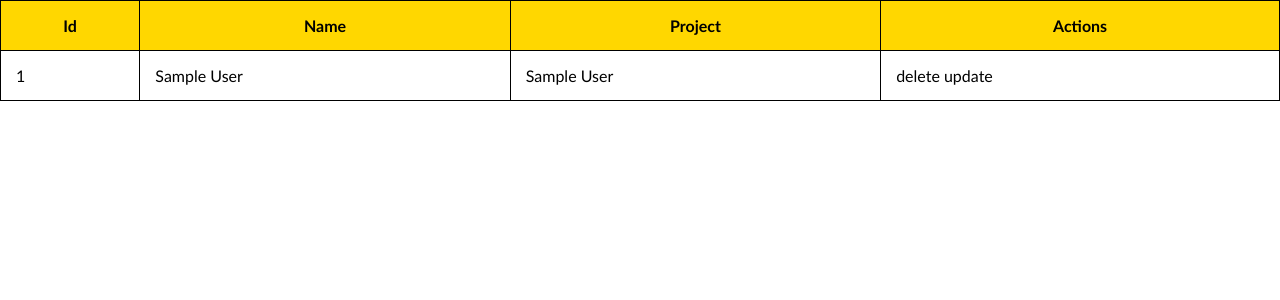
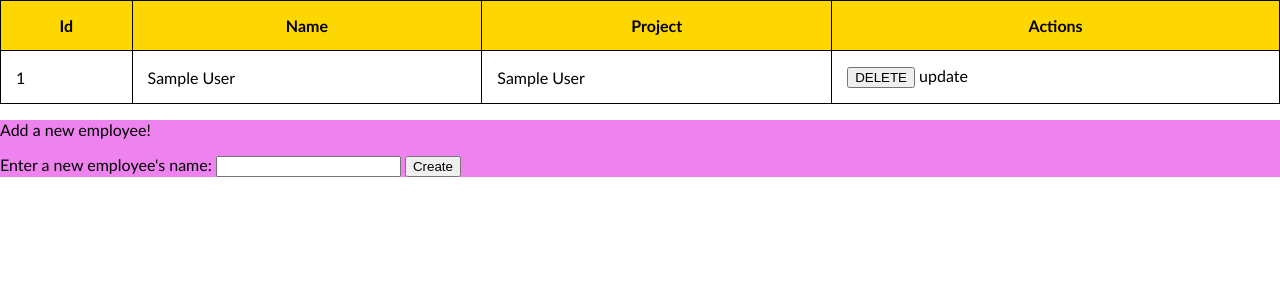
Before and after one commit to vikontrimaite/projects-managment-system, a PHP site: page /employees.php in a window 1280 px wide. Shown: the part 112-412 px from the top of the page. Run offline with PHP 8.4, Linux system fonts and the light colour scheme; tables that the repository leaves empty or names only in its code hold one stand-in row (values such as "Sample post").

Commit message:
delete employee

```diff
--- a/employees.php
+++ b/employees.php
@@ -14,6 +14,32 @@ include('head.php');
 
 include('header.php');
 
+// delete
+if(isset($_GET['action']) and $_GET['action'] == 'delete'){
+    $sql = 'DELETE FROM Employees WHERE id = ?';
+    $stmt = $conn->prepare($sql);
+    $stmt->bind_param('i', $_GET['id']);
+    $res = $stmt->execute();
+
+    $stmt->close();
+    mysqli_close($conn);
+
+    header("Location: " . strtok($_SERVER["REQUEST_URI"], '?'));
+    die();
+}
+
+
+// čia pagal seną pvz, bet reik kitaip, bet esmė gal tokia
+// if(isset($_POST['add-empl'])) {
+//     $newDir = $_GET['path']. $_POST['add-empl'];
+//     if (is_dir($_POST['add-empl'])) {
+//         echo '<p style="color: red;">Employee with a name ' . $_POST['add-empl'] . ' exists aleready</p>';
+//     } elseif (empty($_POST['add-empl'])) {
+//         echo '<p style="color: red;">Employee name cannot be empty. Please enter a new employee name!</p>';
+//     } else {
+//         mkdir($newDir);
+//     }
+// }
 
 echo '<table>
             <tr>
@@ -33,7 +59,9 @@ if (mysqli_num_rows($result) > 0) {
             <td>' . $row["id"] . '</td>
             <td>' . $row["employee_name"] . '</td>
             <td>' . $row["project_name"] . '</td>
-            <td>delete update</td>
+            <td>
+            <a href="?action=delete&id='  . $row['id'] . '"><button>DELETE</button></a>
+            update</td>
         </tr>';
     }
 } else {
@@ -43,5 +71,15 @@ if (mysqli_num_rows($result) > 0) {
 echo '</table>';
 
 ?>
+
+<div style="background-color: violet;">
+        <form action="" method="POST">
+            <p>Add a new employee!</p>
+            <label for="add-empl">Enter a new employee's name: </label>
+            <input type="text" name="add-empl">
+            <input type="submit" value="Create">
+        </form>
+    </div>
+
 </body>
 </html>
```
